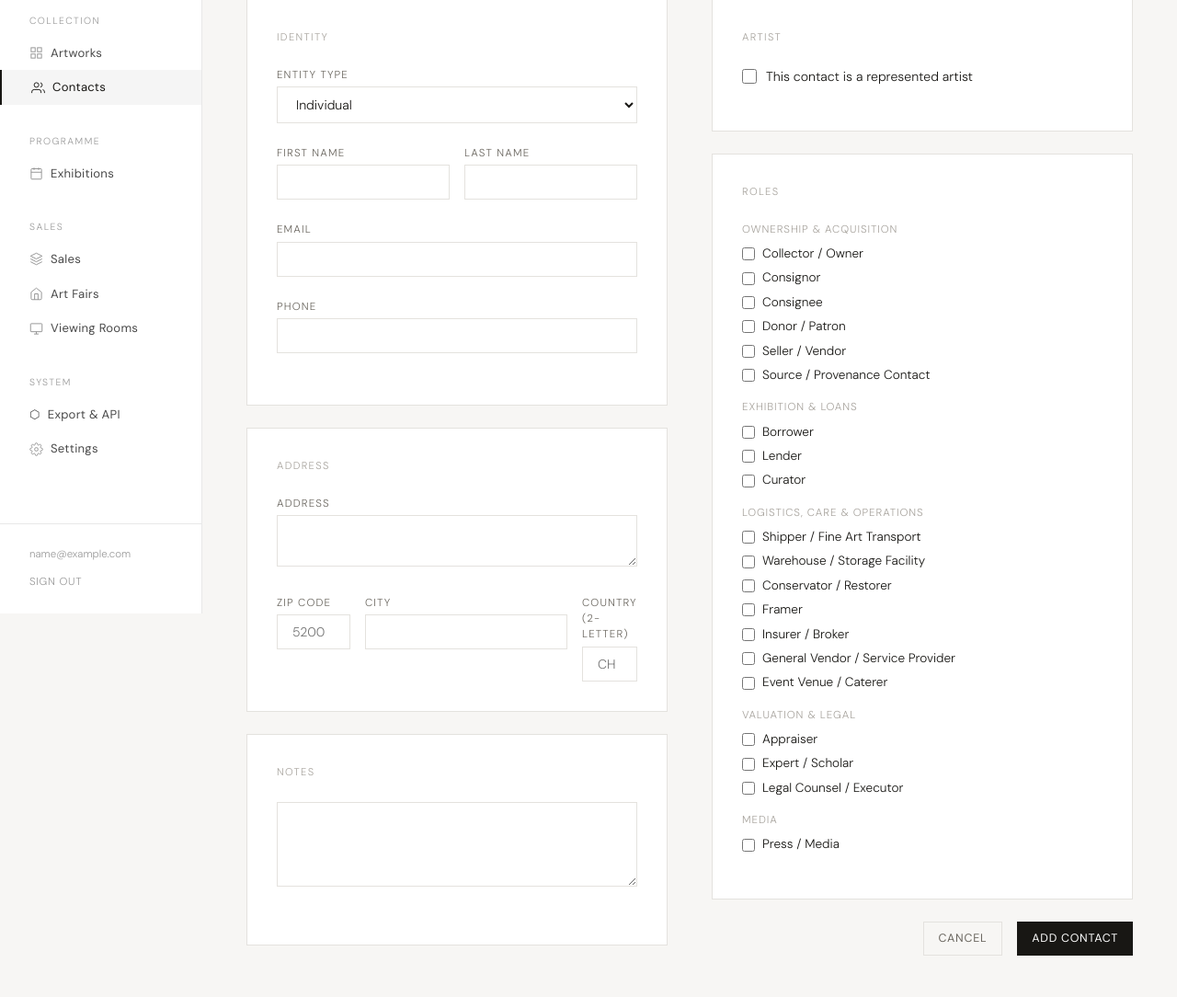
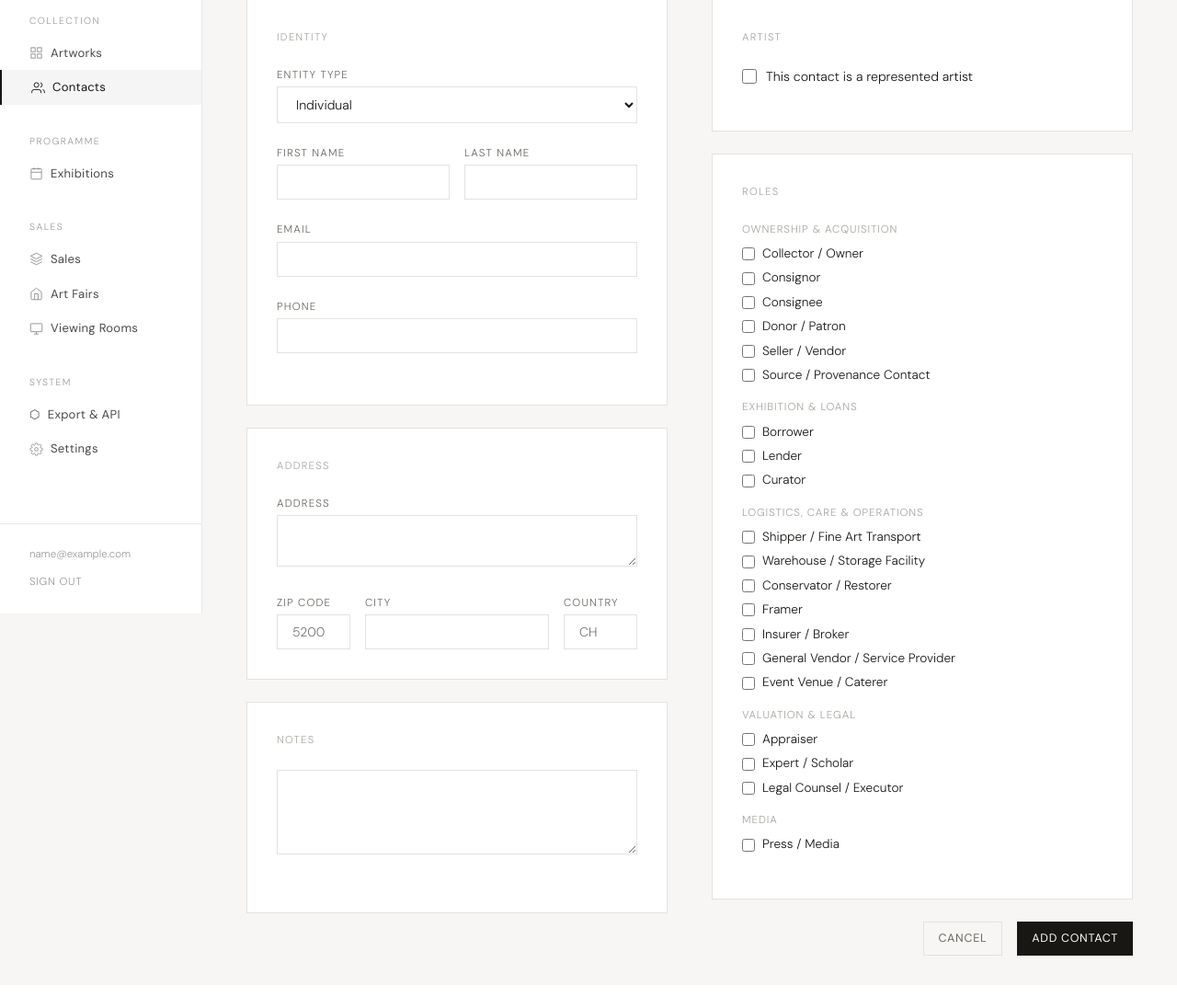
Before and after one commit to artnode41/main, a Flask app: page /admin/contacts/new in a window 1280 px wide. Shown: the part 133-1217 px from the top of the page at 92% size. After the commit the page ends 1172 px from the top, so only its background shows below. Run offline with Flask 3, Linux system fonts and the light colour scheme; the visitor is signed in with stand-in values (Sample User, id 1); some libraries are stand-ins or nearby versions.

Commit message:
Fix country field: shorten label to Country, widen grid column

```diff
--- a/app/blueprints/artworks/provenance_forms.py
+++ b/app/blueprints/artworks/provenance_forms.py
@@ -23,6 +23,6 @@ class ProvenanceForm(FlaskForm):
     event_date_end = DateField("End Date", validators=[Optional()])
     source_name = StringField("Source / Previous Owner",
                               validators=[Optional(), Length(max=200)])
-    source_country = StringField("Country (2-letter code)",
+    source_country = StringField("Country",
                                  validators=[Optional(), Length(max=2)])
     description = TextAreaField("Description", validators=[Optional()])
--- a/app/blueprints/contacts/forms.py
+++ b/app/blueprints/contacts/forms.py
@@ -51,7 +51,7 @@ class ContactForm(FlaskForm):
     address = TextAreaField("Address", validators=[Optional()])
     zip_code = StringField("ZIP Code", validators=[Optional(), Length(max=20)])
     city = StringField("City", validators=[Optional(), Length(max=100)])
-    country = StringField("Country (2-letter)", validators=[Optional(), Length(max=2)])
+    country = StringField("Country", validators=[Optional(), Length(max=2)])
     notes = TextAreaField("Notes", validators=[Optional()])
 
     # Artist role
--- a/app/blueprints/settings/forms.py
+++ b/app/blueprints/settings/forms.py
@@ -14,14 +14,13 @@ class GallerySettingsForm(FlaskForm):
     address = TextAreaField("Address", validators=[Optional()])
     zip_code = StringField("ZIP Code", validators=[Optional(), Length(max=20)])
     city = StringField("City", validators=[Optional(), Length(max=100)])
-    country = StringField("Country (2-letter)", validators=[Optional(), Length(max=2)])
+    country = StringField("Country", validators=[Optional(), Length(max=2)])
     phone = StringField("Phone", validators=[Optional(), Length(max=50)])
     email = StringField("Admin Email", validators=[Optional(), Email(), Length(max=255)])
     contact_email = StringField("Public Contact Email", validators=[Optional(), Email(), Length(max=255)])
     website = StringField("Website URL", validators=[Optional(), Length(max=255)])
     website_custom_domain = StringField("Custom Domain", validators=[Optional(), Length(max=255)])
     instagram_url = StringField("Instagram URL", validators=[Optional(), Length(max=255)])
-    logo_url = StringField("Logo URL (leave blank to use gallery name)", validators=[Optional(), Length(max=500)])
 
     # Financial
     currency = SelectField("Default Currency", choices=[
--- a/app/templates/contacts/form.html
+++ b/app/templates/contacts/form.html
@@ -42,7 +42,7 @@
         <div style="background:var(--surface);border:1px solid var(--border);padding:var(--space-xl);margin-bottom:var(--space-lg);">
           <div style="font-size:0.7rem;letter-spacing:0.12em;text-transform:uppercase;color:var(--text-muted);margin-bottom:var(--space-lg);">Address</div>
           <div class="form-group">{{ form.address.label(class="form-label") }}{{ form.address(class="form-control", rows=2) }}</div>
-          <div style="display:grid;grid-template-columns:80px 1fr 60px;gap:var(--space-md);">
+          <div style="display:grid;grid-template-columns:80px 1fr 80px;gap:var(--space-md);">
             <div class="form-group" style="margin-bottom:0;">{{ form.zip_code.label(class="form-label") }}{{ form.zip_code(class="form-control", placeholder="5200") }}</div>
             <div class="form-group" style="margin-bottom:0;">{{ form.city.label(class="form-label") }}{{ form.city(class="form-control") }}</div>
             <div class="form-group" style="margin-bottom:0;">{{ form.country.label(class="form-label") }}{{ form.country(class="form-control", placeholder="CH") }}</div>
--- a/app/templates/settings/index.html
+++ b/app/templates/settings/index.html
@@ -26,7 +26,7 @@
         <div style="background:var(--surface);border:1px solid var(--border);padding:var(--space-xl);margin-bottom:var(--space-lg);">
           <div style="font-size:0.7rem;letter-spacing:0.12em;text-transform:uppercase;color:var(--text-muted);margin-bottom:var(--space-lg);">Contact & Online</div>
           <div class="form-group">{{ form.address.label(class="form-label") }}{{ form.address(class="form-control", rows=2) }}</div>
-          <div style="display:grid;grid-template-columns:80px 1fr 60px;gap:var(--space-md);align-items:end;">
+          <div style="display:grid;grid-template-columns:80px 1fr 80px;gap:var(--space-md);align-items:end;">
             <div class="form-group" style="margin-bottom:0;">{{ form.zip_code.label(class="form-label") }}{{ form.zip_code(class="form-control", placeholder="5200") }}</div>
             <div class="form-group" style="margin-bottom:0;">{{ form.city.label(class="form-label") }}{{ form.city(class="form-control") }}</div>
             <div class="form-group" style="margin-bottom:0;">{{ form.country.label(class="form-label") }}{{ form.country(class="form-control", placeholder="CH") }}</div>
```
